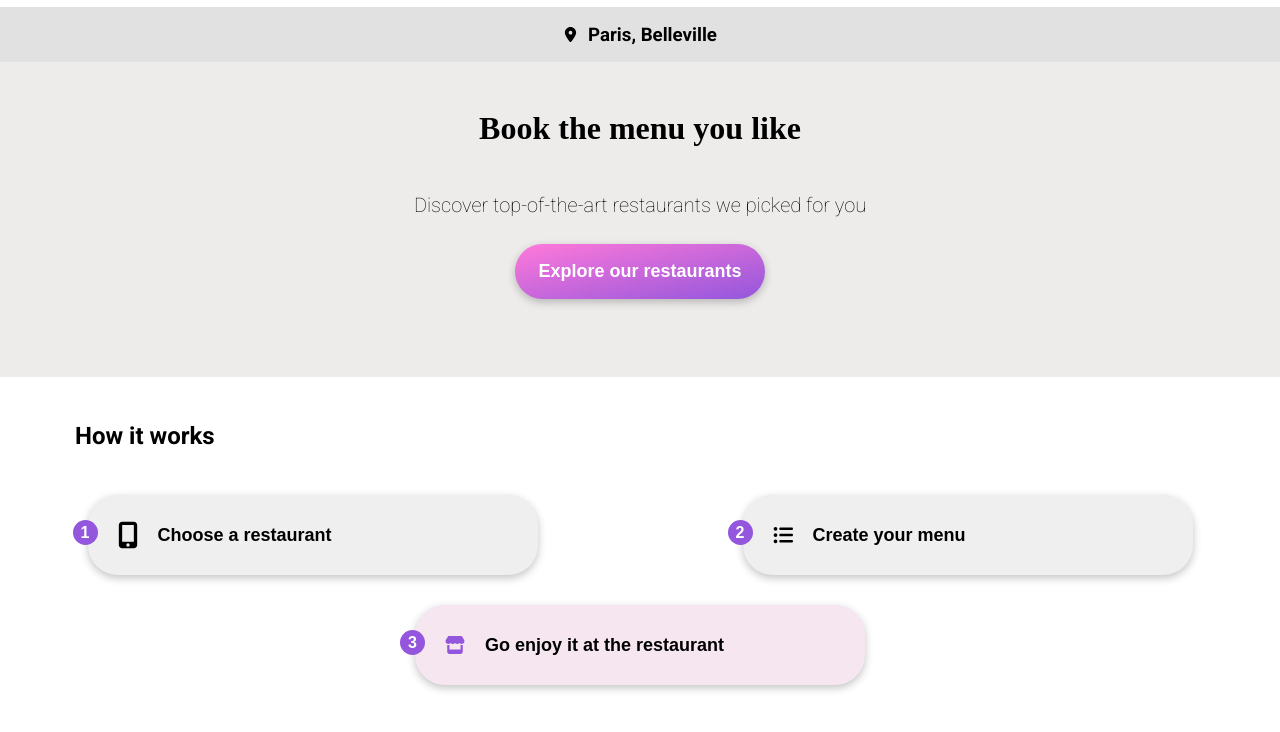
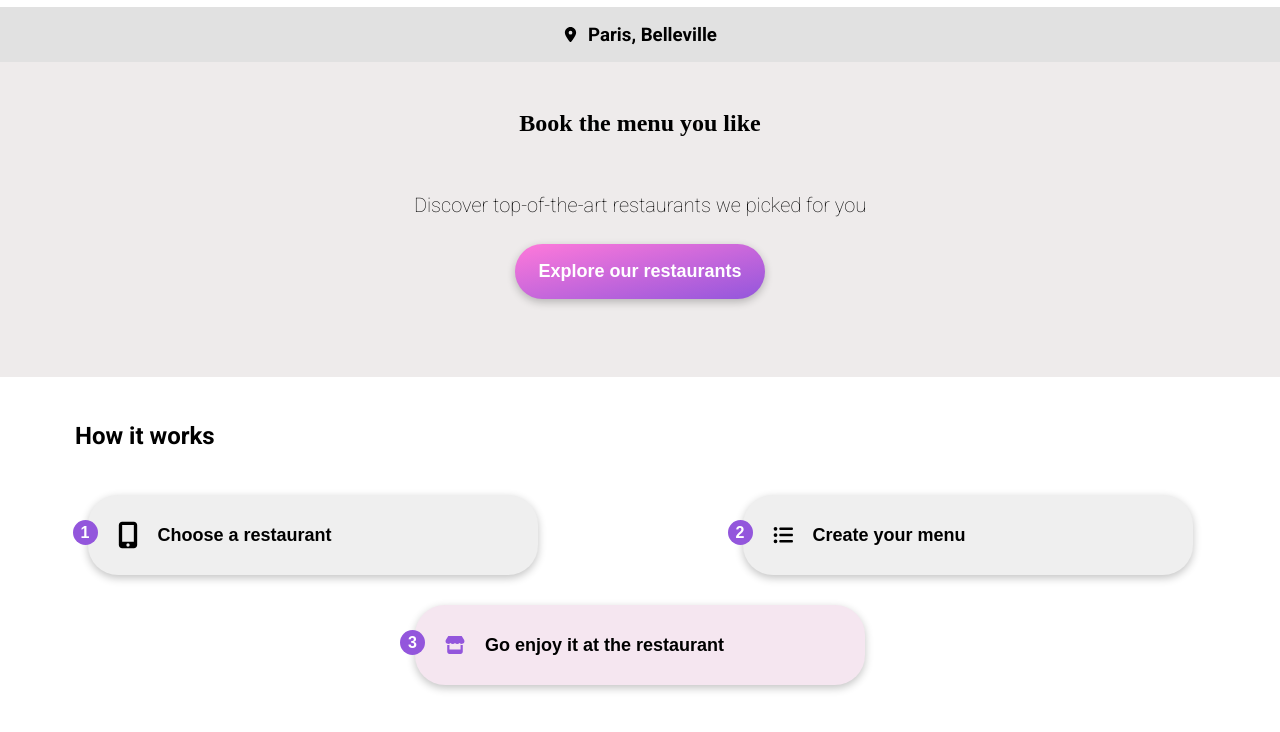
Before and after one commit to gmalpartida/ohmyfood, a plain HTML site: page index.html in a window 1280 px wide. Shown: the part 47-779 px from the top of the page. Drawn offline with Linux system fonts and the light colour scheme; a web font is replaced by a local one.

Commit message:
fix book title font size

```diff
--- a/index.html
+++ b/index.html
@@ -45,7 +45,7 @@
           <h3>Paris, Belleville</h3>
         </div>
         <div class="book">
-          <h1 class="book-title">Book the menu you like</h1>
+          <h2 class="book-title">Book the menu you like</h2>
           <p class="book-sub-title">Discover top-of-the-art restaurants we picked for you</p>
           <button class="gradient-button">Explore our restaurants</button>
         </div>
```
